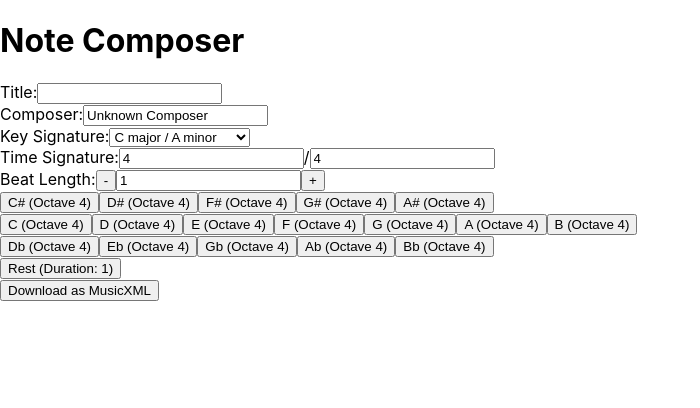
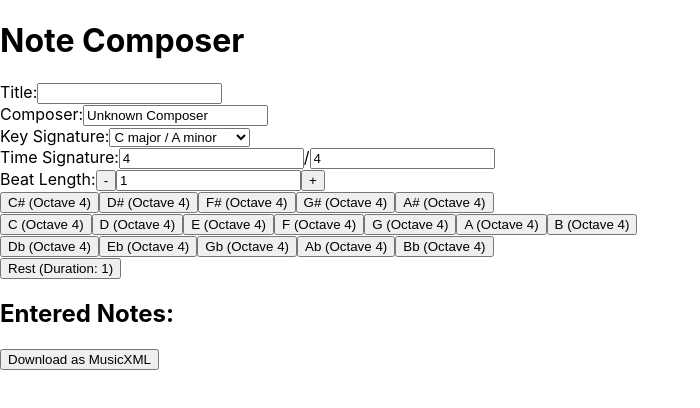
Before and after one commit to DragonScreech/tagoresongwriter, a React (Create React App) app: page / in a window 1280 px wide. Shown: the top 408 px of the page, without its empty margins (0-700 px from the left). Built offline with nearby package versions, Linux system fonts and the light colour scheme.

Commit message:
added a display to show notes placed

```diff
--- a/src/App.js
+++ b/src/App.js
@@ -246,6 +246,18 @@ const App = () => {
         <button onClick={addRest}>Rest (Duration: {beatLength})</button>
       </div>
       <div>
+        <h2>Entered Notes:</h2>
+        <ul>
+          {notes.map((note, index) => (
+            <li key={index}>
+              {note.isRest
+                ? `Rest - Duration: ${note.duration}`
+                : `${note.note}${note.octave} - Duration: ${note.duration}`}
+            </li>
+          ))}
+        </ul>
+      </div>
+      <div>
         <button onClick={downloadMusicXML}>Download as MusicXML</button>
       </div>
     </div>
```
